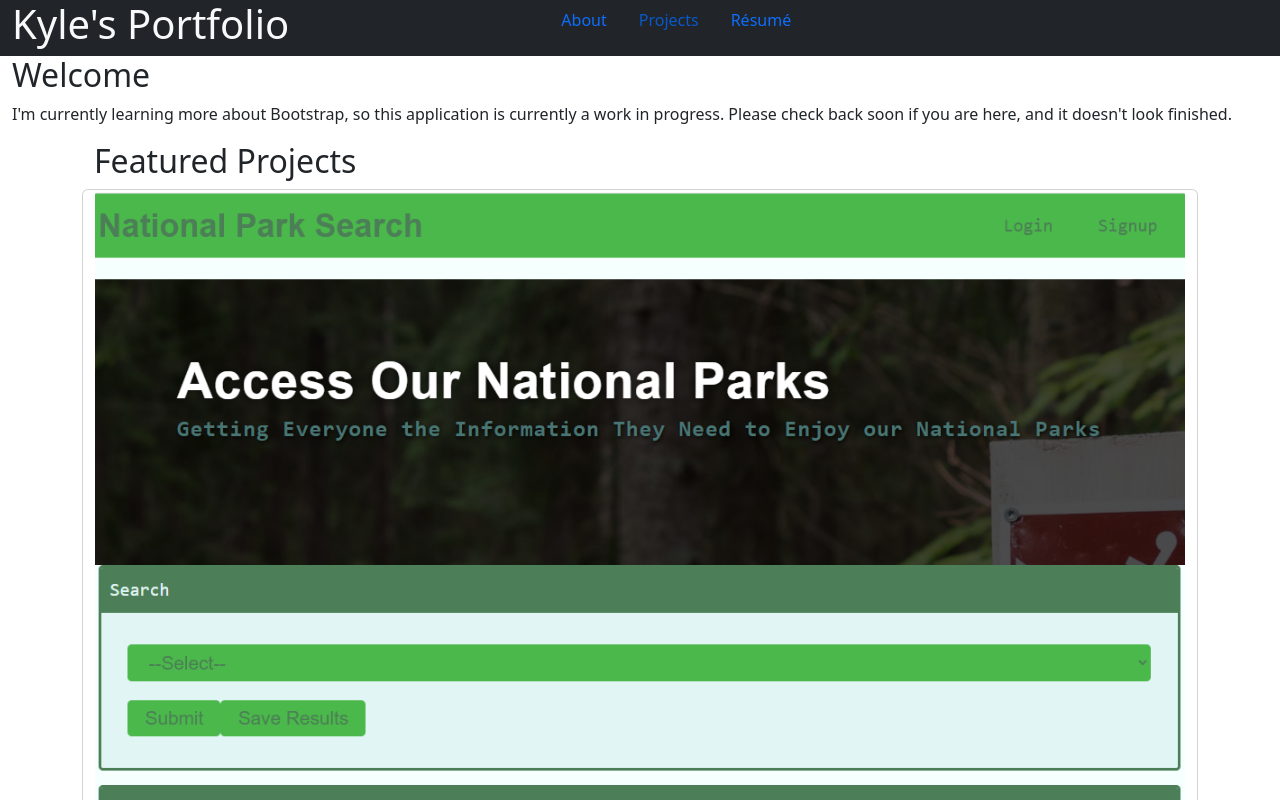
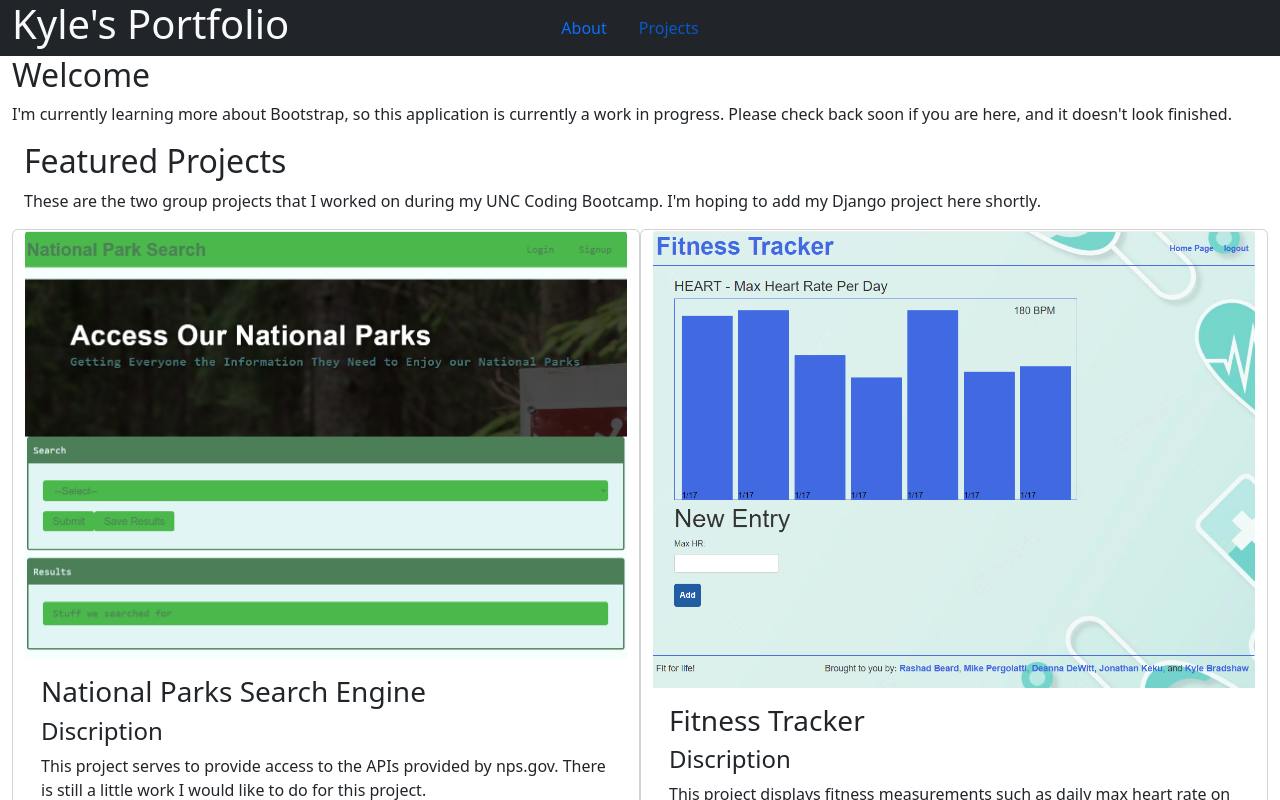
Before and after one commit to kabradshaw1/Portfolio-3, a React (Create React App) app: page / in a window 1280 px wide. Both pictures are taken after a click on the button "Projects". Shown: the top 800 px of the page. Built offline with nearby package versions, Linux system fonts and the light colour scheme.

Commit message:
reorganized projects

```diff
--- a/src/App.js
+++ b/src/App.js
@@ -1,7 +1,6 @@
 import React, { useState } from "react";
 import Header from "./components/Header";
 import Footer from "./components/Footer";
-import Resume from "./components/Resume";
 import Projects from "./components/Projects";
 import About from "./components/About";
 import Contact from "./components/Contact";
@@ -20,9 +19,7 @@ function App() {
     if (currentTab === "Projects") {
       return <Projects />;
     }
-    if (currentTab === "Resume") {
-      return <Resume />;
-    }
+
     return <About />;
   };
 
--- a/src/components/DeployedProjects/index.js
+++ b/src/components/DeployedProjects/index.js
@@ -5,23 +5,23 @@ function DeployedPorjects() {
   const [deployed] = useState([
     {
       name: 'Deep Thoughts',
-      description: 'This is a social media site. This site uses MERN stack.',
+      description: 'This is a social media site.',
       gitub: 'https://github.com/kabradshaw1/deep-thoughts',
-      tech: '',
+      tech: 'This site uses MERN and GraphQL',
       deployed: 'https://gentle-shore-15053.herokuapp.com/'
     },
     {
       name: 'Photo Port',
-      description: 'This project is a portfolio for photographs.  This project has a React frontend only.',
+      description: 'This project is a portfolio for photographs.',
       gitub: 'https://github.com/kabradshaw1/photo-port',
-      tech: '',
+      tech: 'This site uses React',
       deployed: 'https://kabradshaw1.github.io/photo-port/'
     },
     {
       name: 'Just Tech News',
       description: 'This is a blog site.  This project uses an express server and MySQL database and demonstrates MVC and ORM.',
       gitub: 'https://github.com/kabradshaw1/just-tech-news',
-      tech: '',
+      tech: 'ORM, MySQL, SQL, MVC, Restful API, Express.js',
       deployed: 'https://still-ocean-01779.herokuapp.com/'
     },
     {
@@ -34,25 +34,27 @@ function DeployedPorjects() {
 
   ])
   return (
-    <Container>
+    <Container fluid>
       <h2>Deployed Projects</h2>
-    <Row>
+      <p>These projects include tutorials were most of the code was provided with an explanation of how it all worked.  Some of these projects were challenges where I wrote the majority of the code.  I spent a lot of time with all of these projects.  I still have plenty of projects left that I need to deploy here.</p>
+      <Row xs={1} md={3}>
         {deployed.map((project)=> (
           <Card className='card'>
             <Card.Body>
                 <Card.Title><h3>{project.name}</h3></Card.Title>
                 <Card.Text>
-                <h4>Discription</h4> <br/>
-                {project.description} <br/>
-                <h4>Technologies and Concepts</h4> <br/>
-                {project.tech}
+                  <Card.Title>
+                    <h4>Discription</h4>
+                  </Card.Title>
+                  <Card.Text>{project.description}</Card.Text>
+                  <Card.Title><h4>Technologies and Concepts</h4> </Card.Title>
+                  <Card.Text>{project.tech}</Card.Text>
                 </Card.Text>
                 <Button variant='primary' href={project.deployed}>Deployed Site</Button>
                 <Button variant='primary' href={project.github}>GitHub Repository</Button>
               </Card.Body>
           </Card>
-        )
-       )}
+        ))}
       </Row>
   </Container>
   )
--- a/src/components/FeaturedProjects/index.js
+++ b/src/components/FeaturedProjects/index.js
@@ -32,19 +32,22 @@ function FeaturedProjects() {
   return (
     <>
 
-    <Container>
+    <Container fluid>
       <h2>Featured Projects</h2>
-      <Row>
+      <p>These are the two group projects that I worked on during my UNC Coding Bootcamp.  I'm hoping to add my Django project here shortly.</p>
+      <Row md={2} sm={1}>
           {featured.map((project)=> (
-            <Card className='card'>
+            <Card >
               <Card.Img variant='top' src={require('../../assets/img/screen_shots/' + project.screenshot + '.PNG')} ></Card.Img>
               <Card.Body>
                 <Card.Title><h3>{project.name}</h3></Card.Title>
                 <Card.Text>
-                  <h4>Discription</h4> <br/>
-                  {project.description} <br/>
-                  <h4>Technologies and Concepts</h4> <br/>
-                  {project.tech}
+                  <Card.Title>
+                    <h4>Discription</h4>
+                  </Card.Title>
+                  <Card.Text>{project.description}</Card.Text>
+                  <Card.Title><h4>Technologies and Concepts</h4> </Card.Title>
+                  <Card.Text>{project.tech}</Card.Text>
                 </Card.Text>
                 <Button variant='primary' href={project.deployed}>Deployed Site</Button>
                 <Button variant='primary' href={project.github}>GitHub Repository</Button>
--- a/src/components/Header/index.js
+++ b/src/components/Header/index.js
@@ -1,37 +1,18 @@
 import React from "react";
 import HeaderNav from "../Nav";
 import { Container, Col, Row } from 'react-bootstrap'
-{/* <section>
-        <header className="">
-          <div>
-            <h1>Kyle's Portfolio</h1>
-          </div>
-          <div>
-            <HeaderNav
-              currentTab={currentTab}
-              handleTabChange={handleTabChange}
-            ></HeaderNav>
-          </div>
-        </header>
-      </section>
-      <section className="">
-        <h2>Welcome</h2>
-        <p>
-          This portfolio is still under construction.  I hope to have it finished by January 20, 2023.
-        </p>
-      </section> */}
 function Header(props) {
   const { currentTab, handleTabChange } = props;
 
   return (
     <>
       <Container fluid>
-        <Row className='text-light bg-dark'>
-          <Col xs={6} lg='5'>
+        <Row className='text-light bg-dark align-items-center'>
+          <Col xs={2} lg={5}>
             <h1>Kyle's Portfolio</h1>
           </Col>
           <Col xs={6}>
-            <HeaderNav className='' currentTab={currentTab} handleTabChange={handleTabChange}/>
+            <HeaderNav currentTab={currentTab} handleTabChange={handleTabChange} />
           </Col>
         </Row>
       </Container>
--- a/src/components/Nav/index.js
+++ b/src/components/Nav/index.js
@@ -21,9 +21,7 @@ function HeaderNav(props) {
     <Nav.Item>
       <Nav.Link onClick={()=> handleTabChange('Projects')}>Projects</Nav.Link>
     </Nav.Item>
-    <Nav.Item>
-      <Nav.Link onClick={()=> handleTabChange('Resume')}>Résumé</Nav.Link>
-    </Nav.Item>
+
    </Nav>
   )
 };
--- a/src/components/Projects/index.js
+++ b/src/components/Projects/index.js
@@ -5,9 +5,11 @@ import DeployedPorjects from '../DeployedProjects'
 import OtherProjects from '../OtherProjects'
 
 function Projects() {
+
+
   return (
     <>
-    <Container>
+    <Container fluid>
       <FeaturedProjects/>
       <DeployedPorjects/>
       <OtherProjects/>
--- a/src/components/Resume/Index.js
+++ /dev/null
@@ -1,9 +0,0 @@
-import React from "react";
-
-function Resume() {
-  return (
-    <div></div>
-  )
-}
-
-export default Resume;
```
Lines whose indentation alone changed are shown as unchanged.
